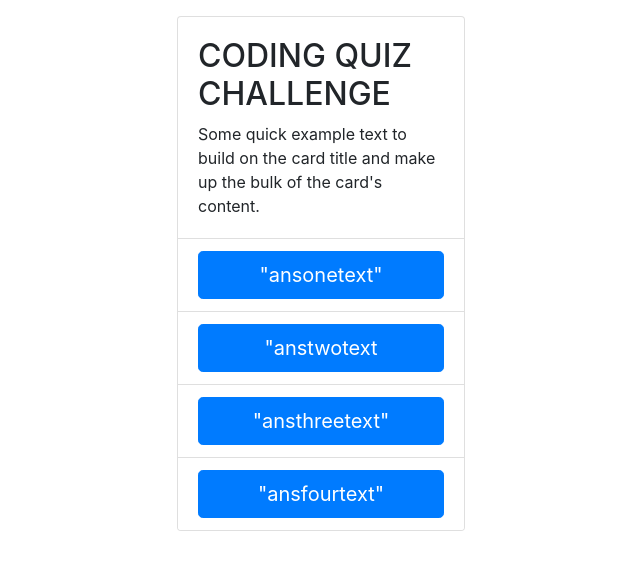
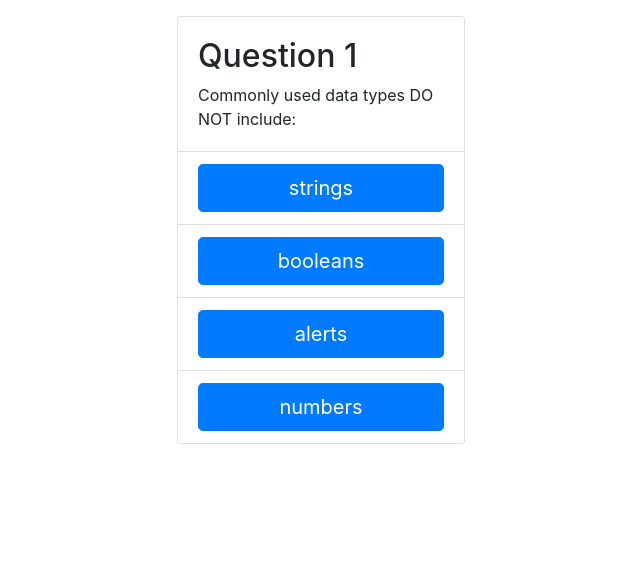
Before and after one commit to sp-amm/codequiz, a plain HTML site: page index.html in a window 1280 px wide. Both pictures are taken after a click on the element "START". Shown: the whole page, without its empty margins (304-944 px from the left). Drawn offline with nearby package versions, Linux system fonts and the light colour scheme.

Commit message:
got question and anser toext to show

```diff
--- a/index.html
+++ b/index.html
@@ -22,14 +22,14 @@
 
             <div class="card-body">
               <h2 class="center-card-title" id="title">CODING QUIZ CHALLENGE</h2>
-              <p class="card-text" id="question">Some quick example text to build on the card title and make up the bulk of the card's content.</p>
+              <p class="card-text" id="question">Welcome to the javascript quiz. Press start and good luck!</p>
             </div>
 
             <div id="start"><button type="button" class="btn btn-primary btn-lg btn-block">START</button></div>
 
             <ul class="list-group list-group-flush hide" id="qulist">
 
-              <li class="list-group-item" id="a1"><button type="button" class="btn btn-primary btn-lg btn-block" id="btn1">"ansonetext"</button></li>
+              <li class="list-group-item"><button type="button" class="btn btn-primary btn-lg btn-block" id="btn1">"ansonetext"</button></li>
 
               <li class="list-group-item" id="a2"><button type="button" class="btn btn-primary btn-lg btn-block" id="btn2">"anstwotext</button></li>
 
--- a/script.js
+++ b/script.js
@@ -1,18 +1,16 @@
 var startBtn = document.getElementById("start")
 let quizQuestion = document.getElementById("question")
-let answerOne = document.getElementById("a1")
-let answerTwo = document.getElementById("a2")
-let answerThree = document.getElementById("a3")
-let answerFour = document.getElementById("a4")
+let answerOne = document.getElementById("btn1")
+let answerTwo = document.getElementById("btn2")
+let answerThree = document.getElementById("btn3")
+let answerFour = document.getElementById("btn4")
 let quList = document.getElementById("qulist")
+let questionTitle = document.getElementById("title")
 
 
-const starter = {
-    question: "Welcome to the javascript quiz. Press start and good luck.",
-    answerone: "Start",
-}
 
 const questionOne = {
+    title: "Question 1",
     question: "Commonly used data types DO NOT include:",
     answerone: "strings",
     answertwo: "booleans",
@@ -21,6 +19,7 @@ const questionOne = {
 }
 
 const questionTwo = {
+    title: "Question 2",
     question: "The condition with an if/else statement is enclosed within _____",
     answerone: "quotes",
     answertwo: "curly brackets",
@@ -29,6 +28,7 @@ const questionTwo = {
 }
 
 const questionThree = {
+    title: "Question 3",
     question: "Arrays in javascript can be used to store:",
     answerone: "numbers and strings",
     answertwo: "other arrays",
@@ -37,6 +37,7 @@ const questionThree = {
 }
 
 const questionFour = {
+    title: "Question 4",
     question: "String values must be closed within _______ when being assigned to variables.",
     answerone: "commas",
     answertwo: "curly brackets",
@@ -45,6 +46,7 @@ const questionFour = {
 }
 
 const questionFive = {
+    title: "Question 5",
     question: "A very useful tool used during development and debugging for printing content ",
     answerone: "javascript",
     answertwo: "terminal/bash",
@@ -52,19 +54,27 @@ const questionFive = {
     answerfour: "console log",
 }
 
-startBtn.addEventListener('click', function(){
-    console.log("start");
+
+    startBtn.addEventListener('click', startQuiz);
+
+    function startQuiz(){
         startBtn.classList.add('hide');
         quList.classList.remove('hide');
-    });
+        nextQuestion();
+    };
 
-//function startHide()
+    function nextQuestion(){
+        showNextQuestion();
+    };
 
-
-
-
-    //function nextQuestion(){
-
+    function showNextQuestion(){
+        questionTitle.innerText = questionOne['title'];
+        quizQuestion.innerText = questionOne['question'];
+        answerOne.innerText = questionOne['answerone'];
+        answerTwo.innerText = questionOne['answertwo'];
+        answerThree.innerText = questionOne['answerthree'];
+        answerFour.innerText = questionOne['answerfour'];
+    };
    // }
 
   //  function chooseAnswer(){
```
